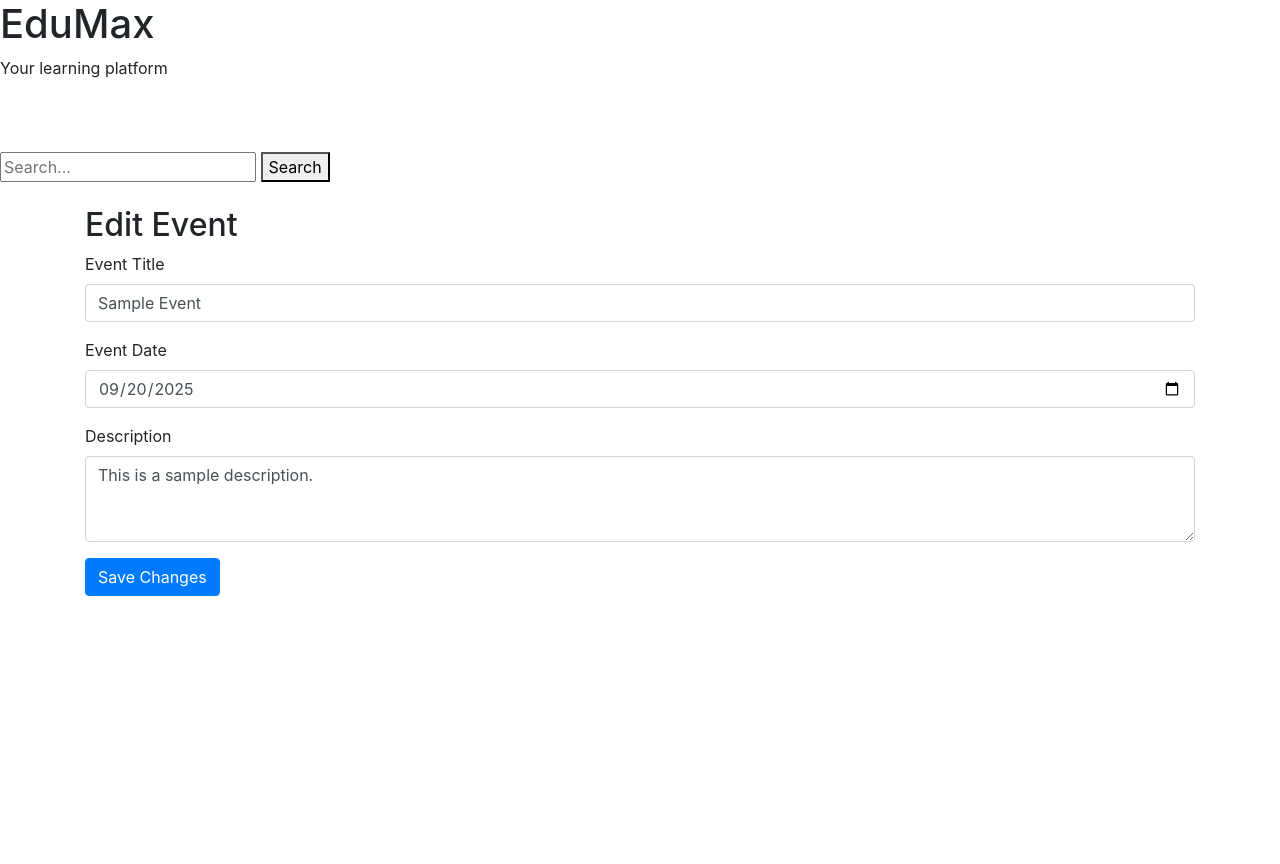
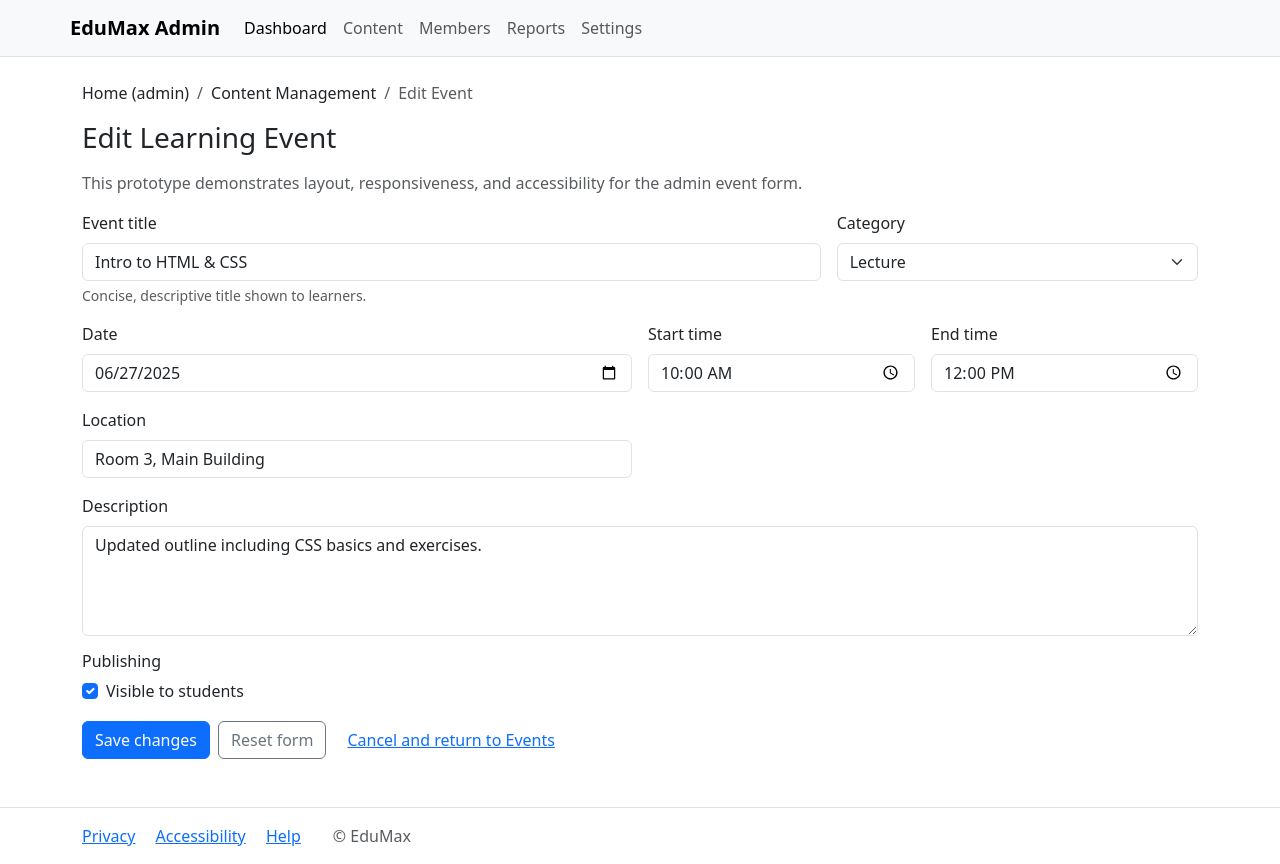
Before and after one commit to mahkhan-dev/mahkhanmrk-EMA-EduMaxForm-F4026225, a plain HTML site: page form.html in a window 1280 px wide. Before the commit the page ends 800 px from the top, so only its background shows below. Drawn offline with nearby package versions, Linux system fonts and the light colour scheme.

Commit message:
Update form.html

```diff
--- a/form.html
+++ b/form.html
@@ -1,75 +1,196 @@
 <!DOCTYPE html>
 <html lang="en">
   <head>
-  <meta charset="UTF-8">
-  <meta name="viewport" content="width=device-width, initial-scale=1.0">
+    <meta charset="utf-8" />
     <title>EduMax Admin – Edit Event</title>
+    <meta name="viewport" content="width=device-width, initial-scale=1" />
 
-  <!-- Bootstrap CSS -->
-  <link rel="stylesheet" href="bootstrap.min.css">
+    <link rel="stylesheet" href="css/bootstrap.min.css" />
 
-  <!-- Custom CSS -->
-  <link rel="stylesheet" href="custom.css">
+    <link rel="stylesheet" href="custom.css" />
+    <meta
+      name="description"
+      content="Prototype admin form to edit an existing event in EduMax."
+    />
+    <meta name="Mah R Khan" content="F4026225" />
   </head>
   <body>
-  <!-- Header -->
-  <div class="header">
-    <h1>EduMax</h1>
-    <p>Your learning platform</p>
+    <header class="bg-light border-bottom">
+      <nav class="navbar navbar-expand-lg container" aria-label="Admin main">
+        <a class="navbar-brand fw-semibold" href="#">EduMax Admin</a>
+        <button
+          class="navbar-toggler"
+          type="button"
+          data-bs-toggle="collapse"
+          data-bs-target="#navMain"
+          aria-controls="navMain"
+          aria-expanded="false"
+          aria-label="Toggle navigation"
+        >
+          <span class="navbar-toggler-icon"></span>
+        </button>
+        <div id="navMain" class="collapse navbar-collapse">
+          <ul class="navbar-nav me-auto mb-2 mb-lg-0">
+            <li class="nav-item">
+              <a class="nav-link active" href="#" aria-current="page"
+                >Dashboard</a
+              >
+            </li>
+            <li class="nav-item"><a class="nav-link" href="#">Content</a></li>
+            <li class="nav-item"><a class="nav-link" href="#">Members</a></li>
+            <li class="nav-item"><a class="nav-link" href="#">Reports</a></li>
+            <li class="nav-item"><a class="nav-link" href="#">Settings</a></li>
+          </ul>
+        </div>
+      </nav>
+    </header>
+
+    <main class="container my-4" id="main">
+      <nav aria-label="Breadcrumb">
+        <ol class="breadcrumb">
+          <li class="breadcrumb-item"><span>Home (admin)</span></li>
+          <li class="breadcrumb-item"><span>Content Management</span></li>
+          <li class="breadcrumb-item active" aria-current="page">Edit Event</li>
+        </ol>
+      </nav>
+
+      <h1 class="h3 mb-3">Edit Learning Event</h1>
+      <p class="text-muted">
+        This prototype demonstrates layout, responsiveness, and accessibility
+        for the admin event form.
+      </p>
+
+      <form
+        class="needs-validation"
+        method="post"
+        action="https://students.open.ac.uk/mct/tm252/reflect/reflect.php"
+        novalidate
+      >
+        <input type="hidden" name="itemId" value="10002000-3000-12345abcdef" />
+
+        <div class="row g-3">
+          <div class="col-12 col-md-8">
+            <label for="title" class="form-label">Event title</label>
+            <input
+              id="title"
+              name="title"
+              type="text"
+              class="form-control"
+              value="Intro to HTML & CSS"
+              aria-describedby="titleHelp"
+              required
+            />
+            <div id="titleHelp" class="form-text">
+              Concise, descriptive title shown to learners.
+            </div>
           </div>
 
-  <!-- Navigation -->
-  <nav class="navbar navbar-expand-lg navbar-dark navbar-custom">
-    <div class="container">
-      <div class="collapse navbar-collapse">
-        <ul class="navbar-nav mx-auto">
-          <li class="nav-item"><a class="nav-link" href="#">Home</a></li>
-          <li class="nav-item"><a class="nav-link" href="#">News</a></li>
-          <li class="nav-item"><a class="nav-link" href="#">Your Courses</a></li>
-          <li class="nav-item"><a class="nav-link" href="#">Your Information</a></li>
-          <li class="nav-item"><a class="nav-link" href="#">Module Catalogue</a></li>
-        </ul>
+          <div class="col-12 col-md-4">
+            <label for="category" class="form-label">Category</label>
+            <select id="category" name="category" class="form-select">
+              <option>Workshop</option>
+              <option selected>Lecture</option>
+              <option>Drop-in</option>
+            </select>
+          </div>
+
+          <div class="col-12 col-md-6">
+            <label for="date" class="form-label">Date</label>
+            <input
+              id="date"
+              name="date"
+              type="date"
+              class="form-control"
+              value="2025-06-27"
+            />
+          </div>
+
+          <div class="col-6 col-md-3">
+            <label for="start" class="form-label">Start time</label>
+            <input
+              id="start"
+              name="start"
+              type="time"
+              class="form-control"
+              value="10:00"
+            />
+          </div>
+
+          <div class="col-6 col-md-3">
+            <label for="end" class="form-label">End time</label>
+            <input
+              id="end"
+              name="end"
+              type="time"
+              class="form-control"
+              value="12:00"
+            />
+          </div>
+
+          <div class="col-12 col-md-6">
+            <label for="location" class="form-label">Location</label>
+            <input
+              id="location"
+              name="location"
+              type="text"
+              class="form-control"
+              value="Room 3, Main Building"
+            />
+          </div>
+
+          <div class="col-12">
+            <label for="description" class="form-label">Description</label>
+            <textarea
+              id="description"
+              name="description"
+              rows="4"
+              class="form-control"
+            >
+Updated outline including CSS basics and exercises.</textarea
+            >
+          </div>
+
+          <fieldset class="col-12" aria-labelledby="publishLegend">
+            <legend id="publishLegend" class="h6">Publishing</legend>
+            <div class="form-check">
+              <input
+                class="form-check-input"
+                type="checkbox"
+                value="1"
+                id="published"
+                name="published"
+                checked
+              />
+              <label class="form-check-label" for="published"
+                >Visible to students</label
+              >
+            </div>
+          </fieldset>
+
+          <div class="col-12 d-flex gap-2">
+            <button class="btn btn-primary" type="submit">Save changes</button>
+            <button class="btn btn-outline-secondary" type="reset">
+              Reset form
+            </button>
+            <a class="btn btn-link" href="#" role="button"
+              >Cancel and return to Events</a
+            >
           </div>
         </div>
+      </form>
+    </main>
+
+    <footer class="border-top mt-5">
+      <div class="container py-3 d-flex flex-wrap gap-3">
+        <nav aria-label="Footer">
+          <a class="me-3" href="#">Privacy</a>
+          <a class="me-3" href="#">Accessibility</a>
+          <a class="me-3" href="#">Help</a>
         </nav>
+        <p class="mb-0 text-muted">© EduMax</p>
+      </div>
+    </footer>
 
-  <!-- Search -->
-  <div class="search-bar">
-    <form>
-      <input type="text" placeholder="Search...">
-      <button type="submit">Search</button>
-    </form>
-  </div>
-
-  <!-- Main Container -->
-  <div class="container mt-4">
-    <h2>Edit Event</h2>
-    <form action="https://students.open.ac.uk/mct/tm252/reflect/reflect.php" method="POST">
-
-      <!-- Hidden field -->
-      <input type="hidden" name="itemID" value="10002000-3000-123456abcdef">
-
-      <!-- Example pre-filled fields -->
-      <div class="mb-3">
-        <label for="eventTitle" class="form-label">Event Title</label>
-        <input type="text" class="form-control" id="eventTitle" name="eventTitle" value="Sample Event">
-      </div>
-
-      <div class="mb-3">
-        <label for="eventDate" class="form-label">Event Date</label>
-        <input type="date" class="form-control" id="eventDate" name="eventDate" value="2025-09-20">
-      </div>
-
-      <div class="mb-3">
-        <label for="eventDescription" class="form-label">Description</label>
-        <textarea class="form-control" id="eventDescription" name="eventDescription" rows="3">This is a sample description.</textarea>
-      </div>
-
-      <button type="submit" class="btn btn-primary">Save Changes</button>
-    </form>
-  </div>
-
-  <!-- Bootstrap JS -->
-  <script src="bootstrap.min.js"></script>
+    <script src="js/bootstrap.bundle.min.js"></script>
   </body>
 </html>
```
Lines whose indentation alone changed are shown as unchanged.
